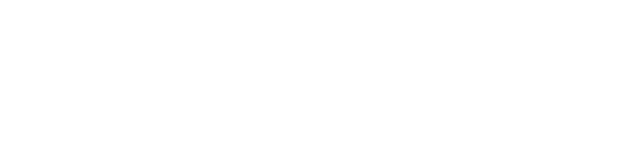
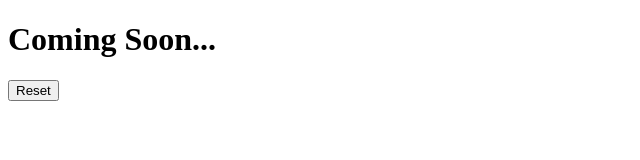
Before and after one commit to AndreiScafi/Countdown, a plain HTML site: page index.html in a window 1280 px wide. Shown: the whole page, without its empty margins (0-640 px from the left). Drawn offline with Linux system fonts and the light colour scheme.

Commit message:
Adding HTML markup.

```diff
--- a/index.html
+++ b/index.html
@@ -9,6 +9,14 @@
 </head>
 
 <body>
+    <div class="container">
+        <div class="countdown-wrapper">
+            <h1>Coming Soon...</h1>
+            <div class="countdown"></div>
+            <button class="reset">Reset</button>
+        </div>
+    </div>
+
     <script src="./script.js"></script>
 </body>
 
```
